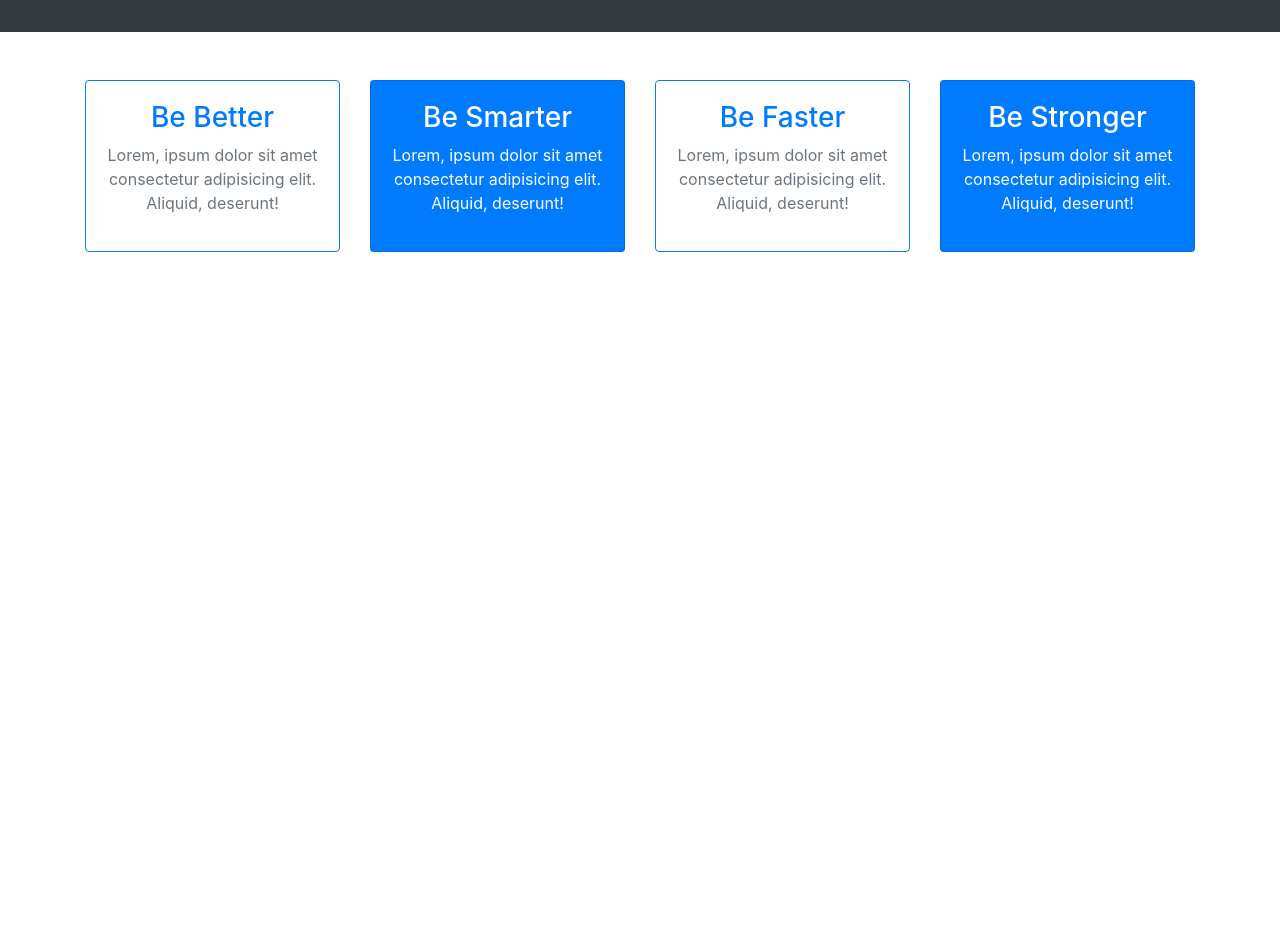
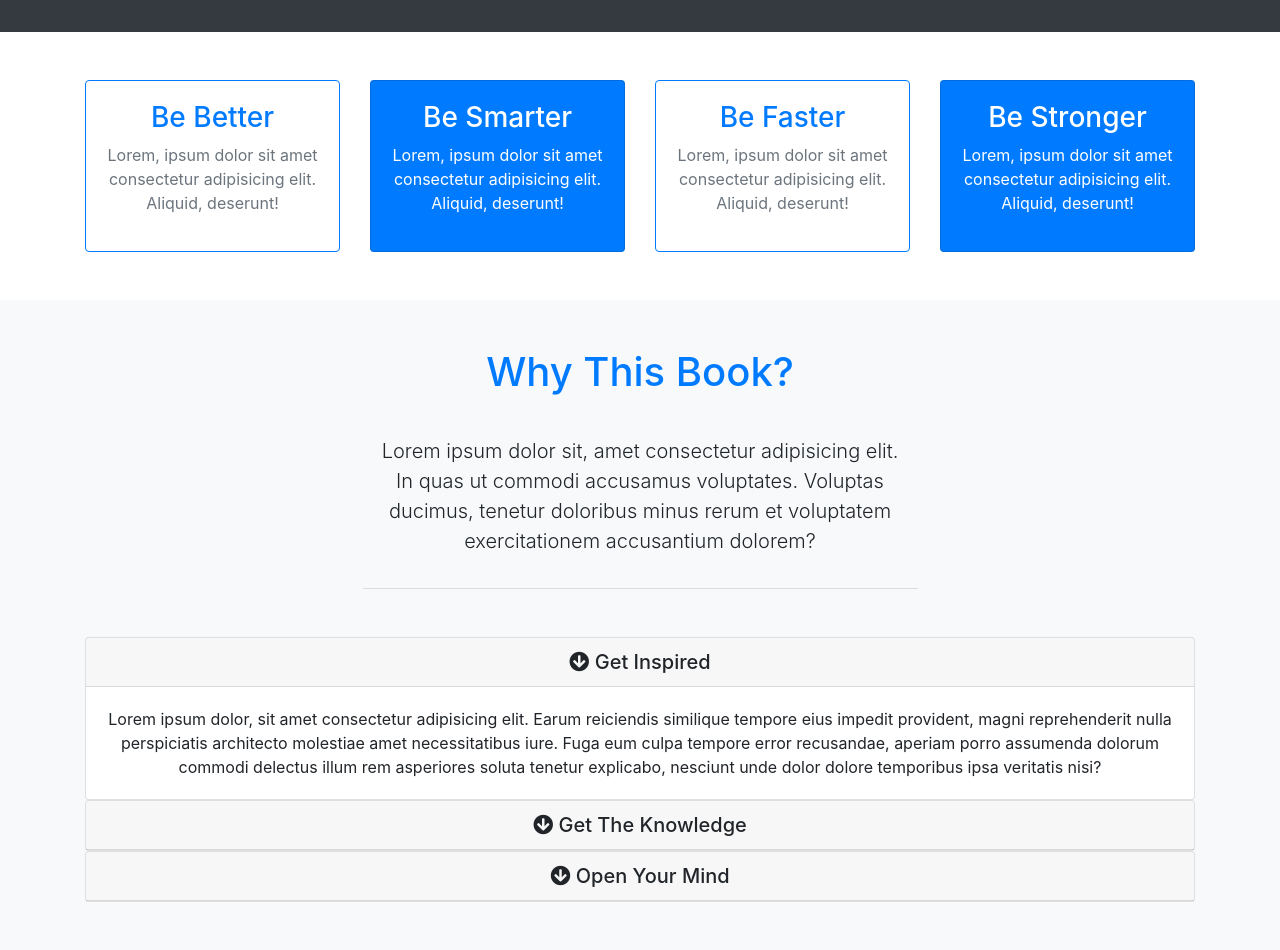
Before and after one commit to WesbertEdouard/Mizuxe-Website, a plain HTML site: page index.html in a window 1280 px wide. Shown: the part 812-1762 px from the top of the page. Before the commit the page ends 1112 px from the top, so only its background shows below. Drawn offline with nearby package versions, Linux system fonts and the light colour scheme.

Commit message:
Why section and Bootstrap Accordion

```diff
--- a/index.html
+++ b/index.html
@@ -122,6 +122,66 @@
     </div>
   </section>
 
+  <!-- ABOUT WHY SECTION  -->
+    <section id="about" class="py-5 text-center bg-light">
+      <div class="container">
+        <div class="row">
+          <div class="col">
+            <div class="info-header mb-5">
+              <h1 class="text-primary pb-3">
+                  Why This Book?
+              </h1>
+              <p class="lead p-3">Lorem ipsum dolor sit, amet consectetur adipisicing elit. In quas ut commodi accusamus voluptates. Voluptas ducimus, tenetur doloribus minus rerum et voluptatem exercitationem accusantium dolorem?</p>
+            </div>
+
+            <!-- ACCORDION  -->
+            <div id="accordion">
+              <div class="card">
+                <div class="card-header">
+                  <h5 class="mb-0">
+                    <div href="#collapse1" data-toggle="collapse" data-parent="#accordion">
+                      <i class="fas fa-arrow-circle-down"></i> Get Inspired
+                    </div>
+                  </h5>
+                </div>
+
+                <div id="collapse1" class="collapse show">
+                  <div class="card-body">Lorem ipsum dolor, sit amet consectetur adipisicing elit. Earum reiciendis similique tempore eius impedit provident, magni reprehenderit nulla perspiciatis architecto molestiae amet necessitatibus iure. Fuga eum culpa tempore error recusandae, aperiam porro assumenda dolorum commodi delectus illum rem asperiores soluta tenetur explicabo, nesciunt unde dolor dolore temporibus ipsa veritatis nisi?</div>
+                </div>
+              </div>
+
+              <div class="card">
+                <div class="card-header">
+                  <h5 class="mb-0">
+                    <div href="#collapse2" data-toggle="collapse" data-parent="#accordion">
+                      <i class="fas fa-arrow-circle-down"></i> Get The Knowledge
+                    </div>
+                  </h5>
+                </div>
+
+                <div id="collapse2" class="collapse">
+                  <div class="card-body">Lorem ipsum dolor, sit amet consectetur adipisicing elit. Earum reiciendis similique tempore eius impedit provident, magni reprehenderit nulla perspiciatis architecto molestiae amet necessitatibus iure. Fuga eum culpa tempore error recusandae, aperiam porro assumenda dolorum commodi delectus illum rem asperiores soluta tenetur explicabo, nesciunt unde dolor dolore temporibus ipsa veritatis nisi?</div>
+                </div>
+              </div>
+              <div class="card">
+                <div class="card-header">
+                  <h5 class="mb-0">
+                    <div href="#collapse3" data-toggle="collapse" data-parent="#accordion">
+                      <i class="fas fa-arrow-circle-down"></i> Open Your Mind
+                    </div>
+                  </h5>
+                </div>
+
+                <div id="collapse3" class="collapse">
+                  <div class="card-body">Lorem ipsum dolor, sit amet consectetur adipisicing elit. Earum reiciendis similique tempore eius impedit provident, magni reprehenderit nulla perspiciatis architecto molestiae amet necessitatibus iure. Fuga eum culpa tempore error recusandae, aperiam porro assumenda dolorum commodi delectus illum rem asperiores soluta tenetur explicabo, nesciunt unde dolor dolore temporibus ipsa veritatis nisi?</div>
+                </div>
+              </div>
+            </div>
+          </div>
+        </div>
+      </div>
+    </section>
+
 
   <script src="http://code.jquery.com/jquery-3.3.1.min.js" integrity="sha256-FgpCb/KJQlLNfOu91ta32o/NMZxltwRo8QtmkMRdAu8="
     crossorigin="anonymous"></script>
--- a/scss/styles.scss
+++ b/scss/styles.scss
@@ -36,8 +36,15 @@ bodyy {
     margin-top: 180px;
 }
 
+.info-header {
+    width: 50%;
+    margin: auto;
+    border-bottom: 1px solid #ddd;
+}
 
-
+.card-header:hover {
+    cursor: pointer;
+}
 @media(max-width:768px){
     #showcase {
         min-height: 500px;
```
Also changed, not shown: scss/styles.css, 1 other file.
